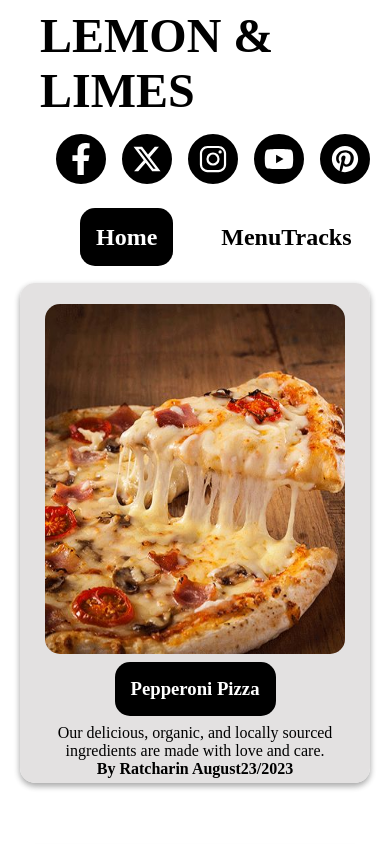
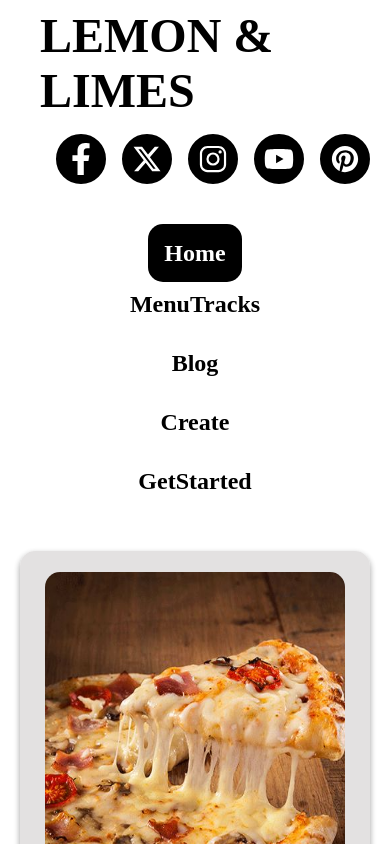
Before and after one commit to 254mathenge/Food-Recipe-blog, a React (Vite) app in the folder client/: page / in a window 390 px wide. Shown: the top 844 px of the page. Built offline with nearby package versions, Linux system fonts and the light colour scheme.

Commit message:
responsive header section

```diff
--- a/client/src/components/Header/Header.css
+++ b/client/src/components/Header/Header.css
@@ -64,6 +64,17 @@
     margin:0 4rem;
     list-style: none;
 }
+@media screen and (max-width:1300px){
+    .header-nav-list {
+        display:flex;
+        flex-direction:column;
+margin:0.5rem;
+flex-wrap:wrap;
+justify-content:center;
+align-items:center;
+
+    }
+}
 .header-nav-list-link{
     display:flex;
     align-items:center;
@@ -75,6 +86,17 @@
     font-weight:600;
     font-size: 1.5rem;
 }
+@media screen and (max-width:1300px){
+    .header-nav-list-link{
+        display:flex;
+        flex-direction:column;
+margin:0.5rem;
+flex-wrap:wrap;
+justify-content:center;
+align-items:center;
+gap:1rem
+    }
+}
 .nav-list-link a{
 display:flex;
 align-items:center;
@@ -84,6 +106,17 @@
 color:black;
 gap:4rem;
 /* transition: ease 0.5s ; */
+}
+@media screen and (max-width:1300px){
+    .nav-list-link a{
+        display:flex;
+        flex-direction:column;
+margin:0.5rem;
+flex-wrap:wrap;
+justify-content:center;
+align-items:center;
+gap:1rem
+    }
 }
 .nav-list-link-a a{
     background-color: black;
```
